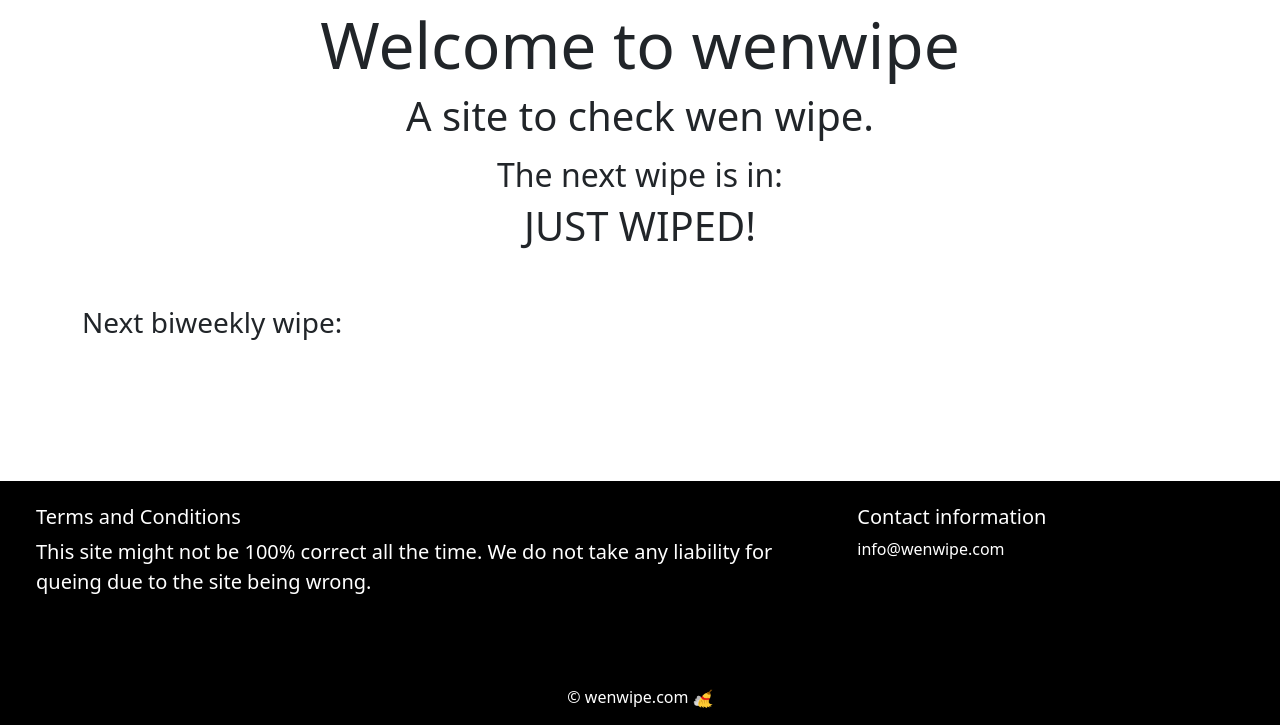
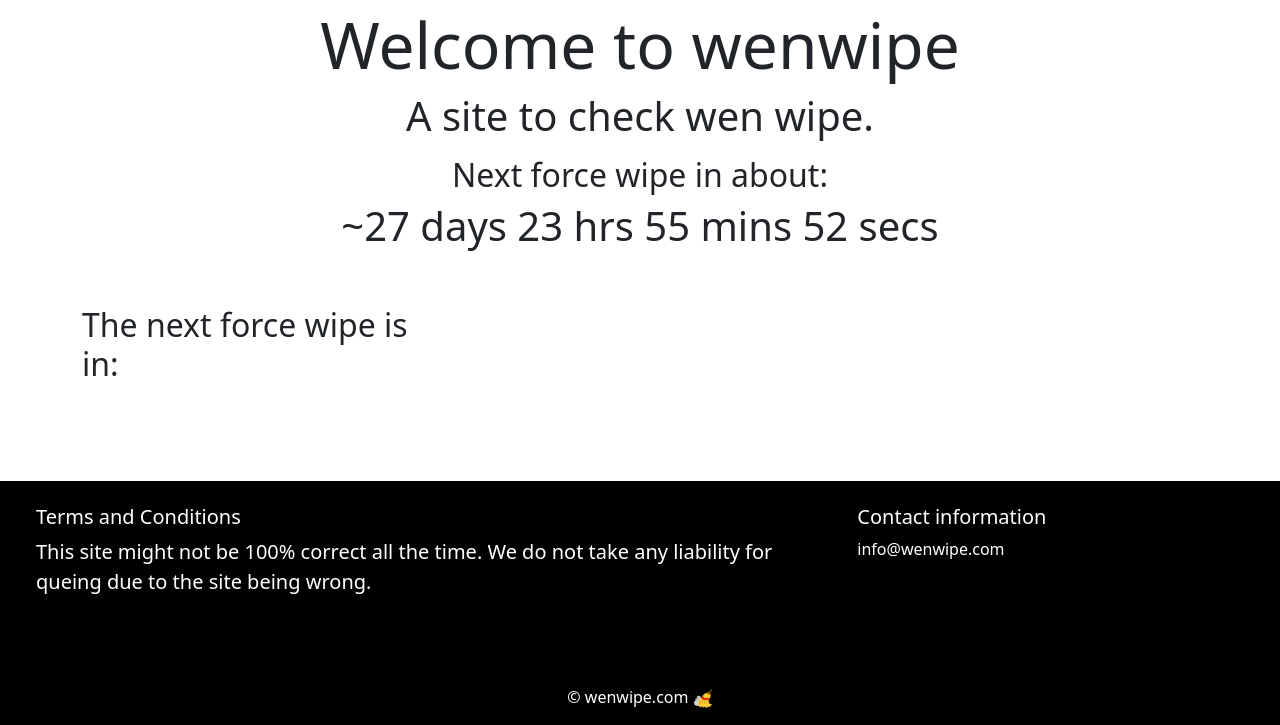
Before and after one commit to mattivaisanen/wenwipe, a website: page index.html in a window 1280 px wide. Shown: the part 75-800 px from the top of the page. Drawn offline with nearby package versions, Linux system fonts and the light colour scheme.

Commit message:
changed date etc

```diff
--- a/counter.js
+++ b/counter.js
@@ -1,4 +1,7 @@
-var end = new Date('02/02/2023 19:00Z');
+const d = new Date();
+let month = d.getMonth();
+
+var end = new Date('03/02/2023 19:00Z');
 
     var _second = 1000;
     var _minute = _second * 60;
@@ -21,10 +24,10 @@ var end = new Date('02/02/2023 19:00Z');
         var minutes = Math.floor((distance % _hour) / _minute);
         var seconds = Math.floor((distance % _minute) / _second);
 
-        document.getElementById('countdown').innerHTML = days + 'days ';
-        document.getElementById('countdown').innerHTML += hours + 'hrs ';
-        document.getElementById('countdown').innerHTML += minutes + 'mins ';
-        document.getElementById('countdown').innerHTML += seconds + 'secs';
+        document.getElementById('countdown').innerHTML = '~' + days + ' days ';
+        document.getElementById('countdown').innerHTML += hours + ' hrs ';
+        document.getElementById('countdown').innerHTML += minutes + ' mins ';
+        document.getElementById('countdown').innerHTML += seconds + ' secs';
     }
 
     timer = setInterval(showRemaining, 1000);
--- a/index.html
+++ b/index.html
@@ -43,11 +43,9 @@
         <div class="col-lg-6 mx-auto">
             <h4 class="display-6">A site to check wen wipe.</h4>
         <section class="mt-3">
-          <h2>The next wipe is in:</h2>
+          <h2>Next force wipe in about:</h2>
           <h1><div id="countdown"></div></h1>
         </section>
-
-
             <div class="overflow-hidden" styles="max-height:50vh;">
                 <div class="container px-5">
                 </div>
@@ -57,7 +55,7 @@
     <article class="container mt-5 mb-5">
         <div class="row mt-4">
         <section class="col-lg-4 col-md-4 col-sm-12">
-          <h3>Next biweekly wipe:</h3>
+          <h2>The next force wipe is in:</h2>
           <h1><div id="countdown"></div></h1>
         </section>
 
```
